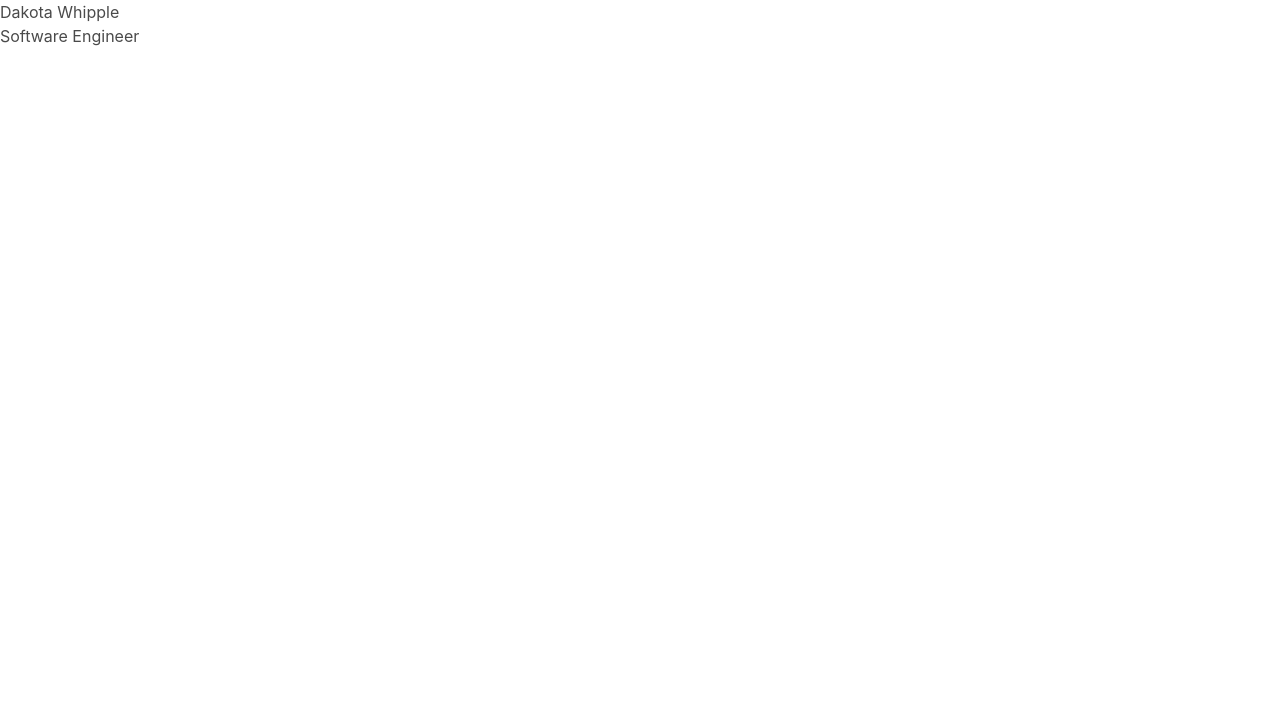
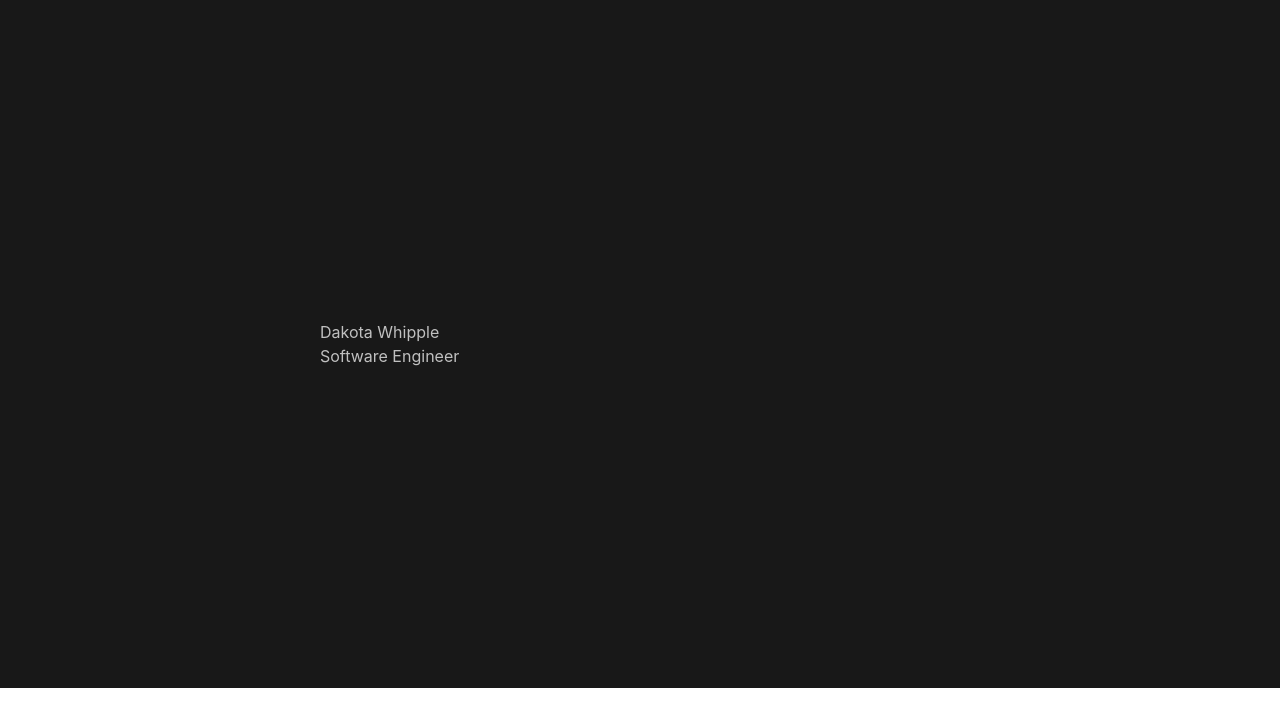
Before and after one commit to DakotaWhipple/DakotaWhipple.github.io, a plain HTML site: page index.html in a window 1280 px wide. Drawn offline with nearby package versions, Linux system fonts and the light colour scheme.

Commit message:
Content fills ViewPort index: Add reference to main.css

```diff
--- a/index.html
+++ b/index.html
@@ -6,6 +6,7 @@
   <title>Dakota Whipple</title>
   <link rel="stylesheet" href="https://maxcdn.bootstrapcdn.com/font-awesome/4.7.0/css/font-awesome.min.css">
   <link rel="stylesheet" href="https://cdnjs.cloudflare.com/ajax/libs/bulma/0.6.1/css/bulma.min.css">
+  <link rel="stylesheet" href="css/main.css">
 </head>
 <body>
   <header>
--- a/sass/main.scss
+++ b/sass/main.scss
@@ -1,3 +1,18 @@
-h1 {
-  color: red;
+$bg-dark: #181818;
+$text-light: #C0C0C0;
+
+html, body {
+  min-height: 100%;
 }
+
+body {
+  background-color: $bg-dark;
+  color: $text-light;
+}
+header {
+  padding: 25%;
+
+}
+footer {
+
+}
```
Also changed, not shown: css/main.css.
